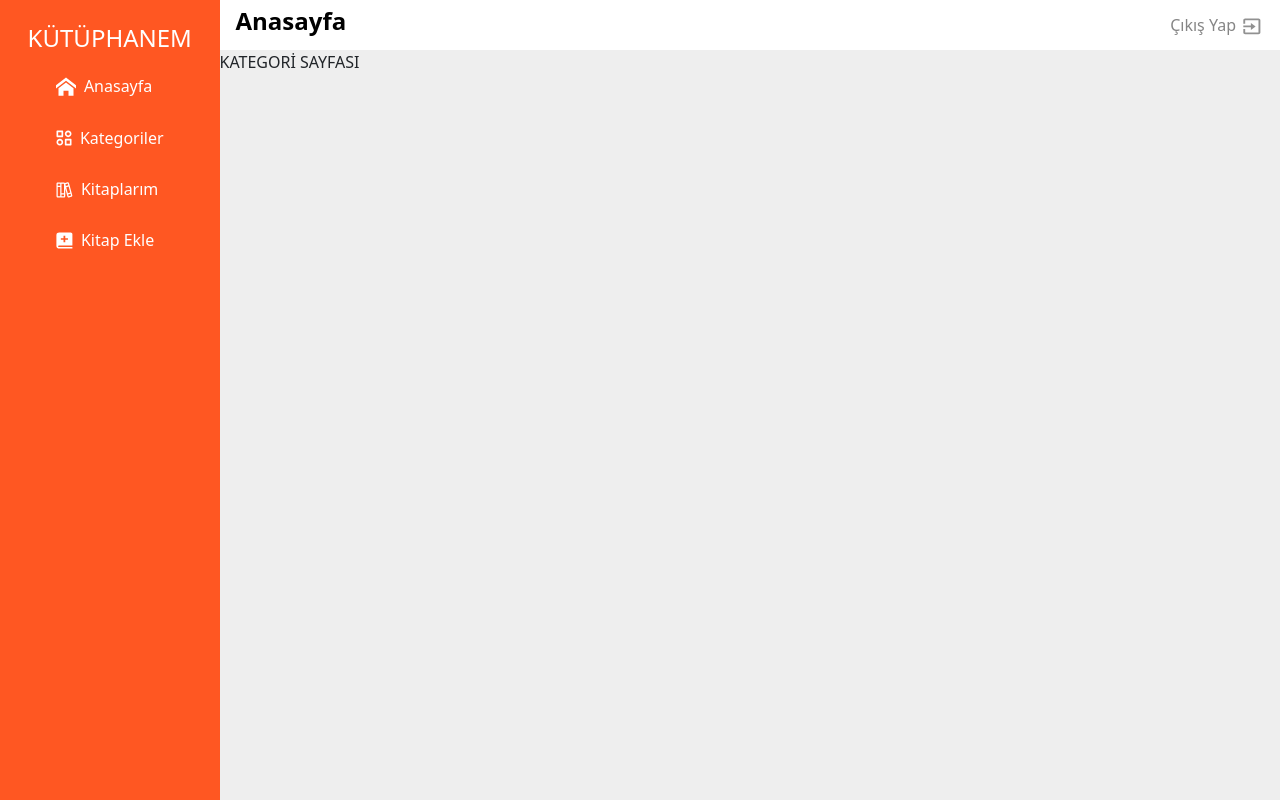
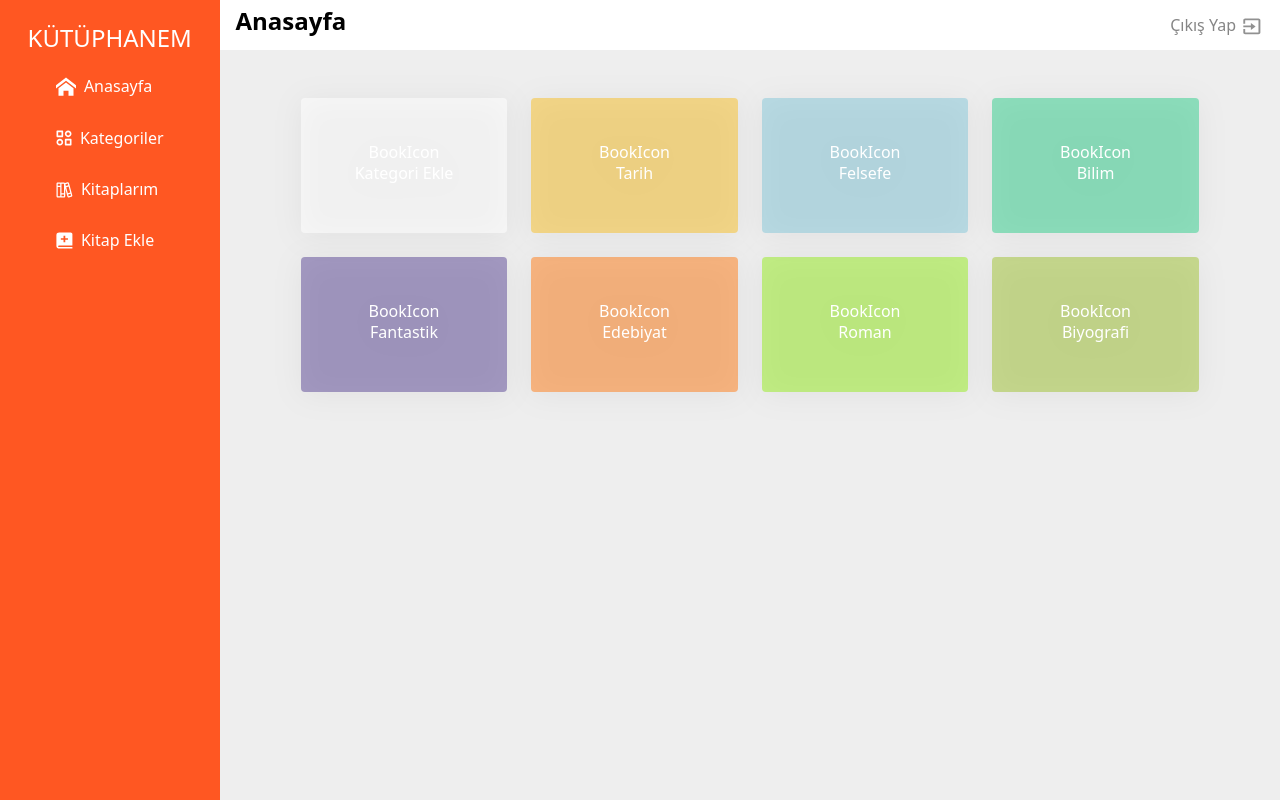
Before and after one commit to mehmetaliayvaz/kutuphane, a Vue app: page /categories in a window 1280 px wide. Built offline with nearby package versions, Linux system fonts and the light colour scheme.

Commit message:
categories-page edited

```diff
--- /dev/null
+++ b/src/components/cards/CategoryCard.vue
@@ -0,0 +1,38 @@
+<template>
+  <div
+    class="category-card text-white rounded"
+    :style="'background:' + info.color"
+  >
+    <div>BookIcon</div>
+    <h3 class="category-card-text">{{ info.text }}</h3>
+  </div>
+</template>
+
+<script>
+import BookIcon from "../icons/BookIcon.vue";
+export default {
+  name: "CategoryCard",
+  props: {
+    info: {
+      type: Object,
+      required: true,
+    },
+  },
+};
+</script>
+
+<style lang="scss" scoped>
+.category-card {
+  display: flex;
+  flex-direction: column;
+  align-items: center;
+  justify-content: center;
+  max-width: 210px;
+  min-height: 135px;
+  filter: drop-shadow(0px 3px 15px rgba(0, 0, 0, 0.1));
+
+  &-text {
+    font-size: 1rem;
+  }
+}
+</style>
--- a/src/pages/CategoriesPage.vue
+++ b/src/pages/CategoriesPage.vue
@@ -1,10 +1,46 @@
 <template>
-  <div>KATEGORİ SAYFASI</div>
+  <div id="category" class="py-5">
+    <div class="container-app">
+      <div>
+        <div class="row">
+          <div
+            v-for="(item, index) in cards"
+            :key="index"
+            class="col-6 col-md-3 mb-4"
+          >
+            <category-card :info="item" />
+          </div>
+        </div>
+      </div>
+    </div>
+  </div>
 </template>
 
 <script>
+import { ref } from "vue";
+import CategoryCard from "../components/cards/CategoryCard.vue";
+
 export default {
   name: "CategoriesPage",
+  components: {
+    CategoryCard,
+  },
+  setup() {
+    const cards = ref([
+      { color: "#FFFFFF80", svg: 55, text: "Kategori Ekle" },
+      { color: "#F8BD2380", svg: 7, text: "Tarih" },
+      { color: "#81C5D880", svg: 20, text: "Felsefe" },
+      { color: "#2DCE8980", svg: 10, text: "Bilim" },
+      { color: "#59459380", svg: 15, text: "Fantastik" },
+      { color: "#FF7B1280", svg: 7, text: "Edebiyat" },
+      { color: "#94EC1B80", svg: 20, text: "Roman" },
+      { color: "#9EC12F80", svg: 10, text: "Biyografi" },
+    ]);
+
+    return {
+      cards,
+    };
+  },
 };
 </script>
 
```
